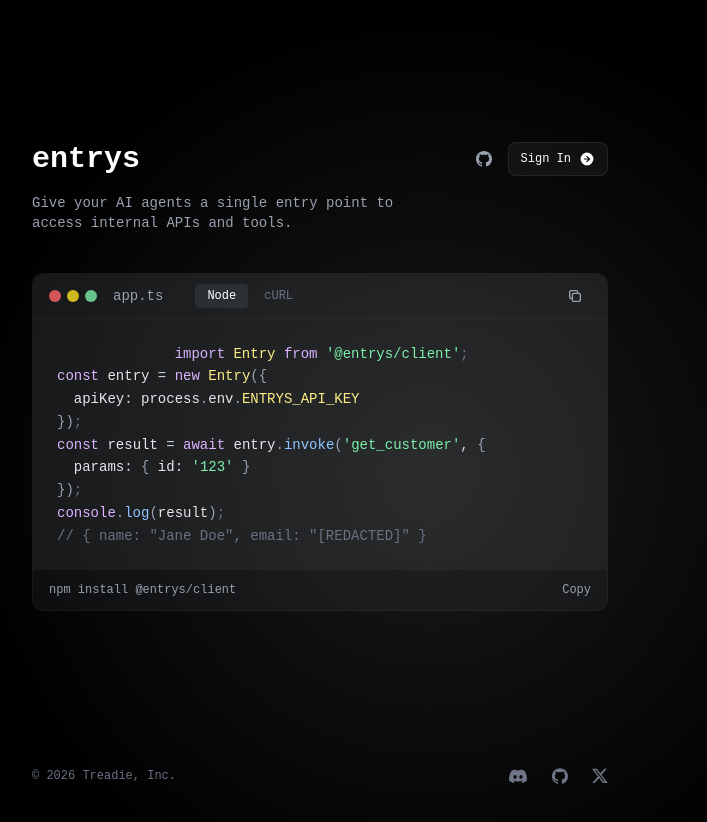
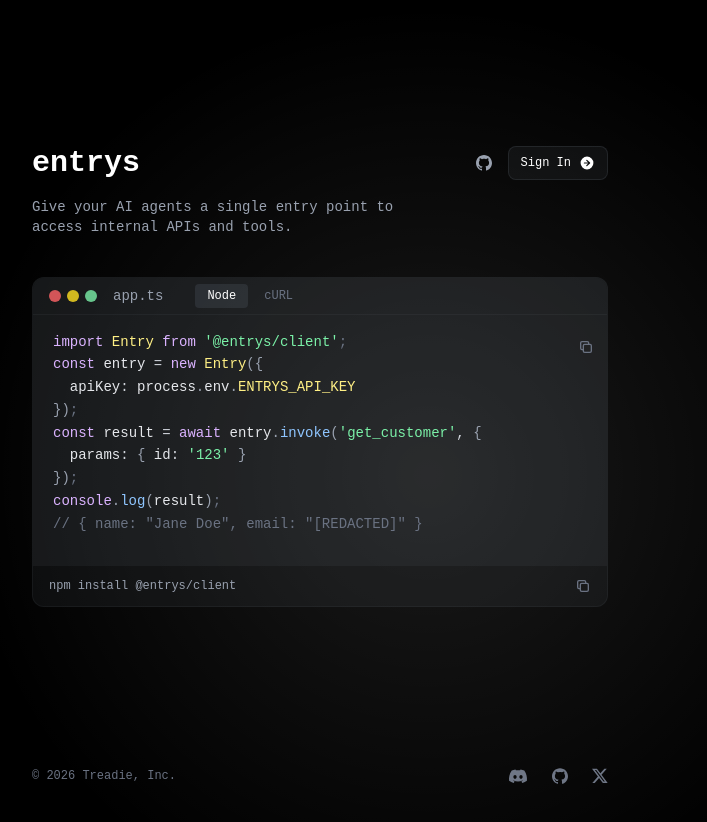
Before and after one commit to treadiehq/entrys, a Nuxt app in the folder apps/web/: page / in a window 1280 px wide. Shown: the top 822 px of the page, without its empty margins (320-1027 px from the left). Built offline with nearby package versions, Linux system fonts and the light colour scheme; a small style sheet from the web is missing.

Commit message:
fix: code sample styling and conditional npm footer

```diff
--- a/apps/web/pages/index.vue
+++ b/apps/web/pages/index.vue
@@ -285,30 +285,30 @@
                 </button>
               </div>
             </div>
+          </div>
+
+          <div class="bg-gray-500/10 p-4 px-5 h-[250px] relative">
             <button
               @click="copyCodeExample"
-              class="p-2 text-gray-400 hover:text-white transition-colors"
+              class="p-2 text-gray-500 hover:text-white transition-colors absolute top-4 right-[5px]"
               title="Copy to clipboard"
             >
               <svg class="w-4 h-4" fill="none" stroke="currentColor" viewBox="0 0 24 24">
                 <path stroke-linecap="round" stroke-linejoin="round" stroke-width="2" d="M8 16H6a2 2 0 01-2-2V6a2 2 0 012-2h8a2 2 0 012 2v2m-6 12h8a2 2 0 002-2v-8a2 2 0 00-2-2h-8a2 2 0 00-2 2v8a2 2 0 002 2z" />
               </svg>
             </button>
+            <pre class="text-sm font-mono text-gray-300 overflow-x-auto leading-relaxed"><code v-html="highlightedCode" :key="codeExampleTab"></code></pre>
           </div>
 
-          <div class="bg-gray-500/10 p-6 h-[250px]">
-            <pre class="text-sm font-mono text-gray-300 overflow-x-auto leading-relaxed">
-              <code v-html="highlightedCode" :key="codeExampleTab"></code>
-            </pre>
-          </div>
-
-          <div class="border-t border-gray-500/10 px-4 py-3 flex items-center justify-between">
+          <div v-if="codeExampleTab === 'node'" class="border-t border-gray-500/10 px-4 py-3 flex items-center justify-between">
             <code class="text-xs text-gray-400 font-mono">npm install @entrys/client</code>
             <button
               @click="copyNpmInstall"
-              class="text-gray-400 hover:text-white transition-colors text-xs"
+              class="text-gray-500 hover:text-white transition-colors text-xs"
             >
-              Copy
+              <svg class="w-4 h-4" fill="none" stroke="currentColor" viewBox="0 0 24 24">
+                <path stroke-linecap="round" stroke-linejoin="round" stroke-width="2" d="M8 16H6a2 2 0 01-2-2V6a2 2 0 012-2h8a2 2 0 012 2v2m-6 12h8a2 2 0 002-2v-8a2 2 0 00-2-2h-8a2 2 0 00-2 2v8a2 2 0 002 2z" />
+              </svg>
             </button>
           </div>
         </div>
```
